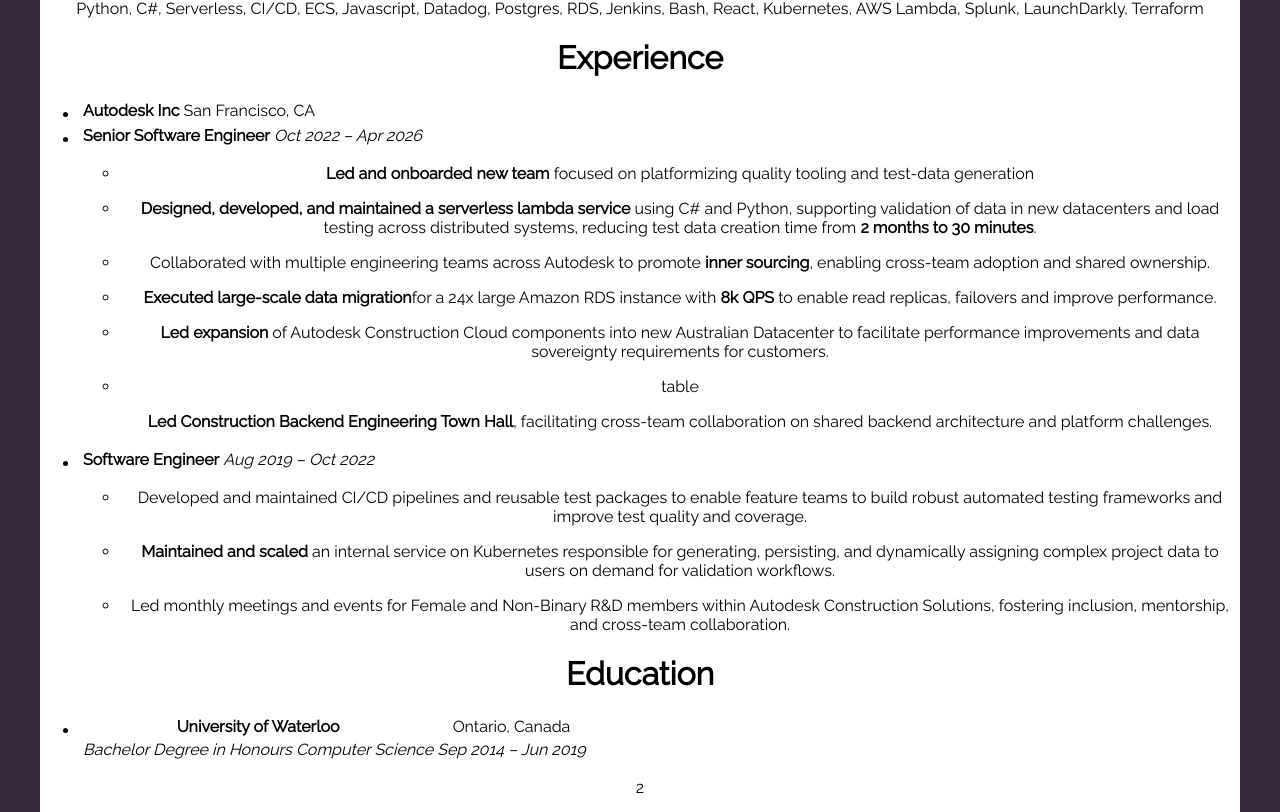
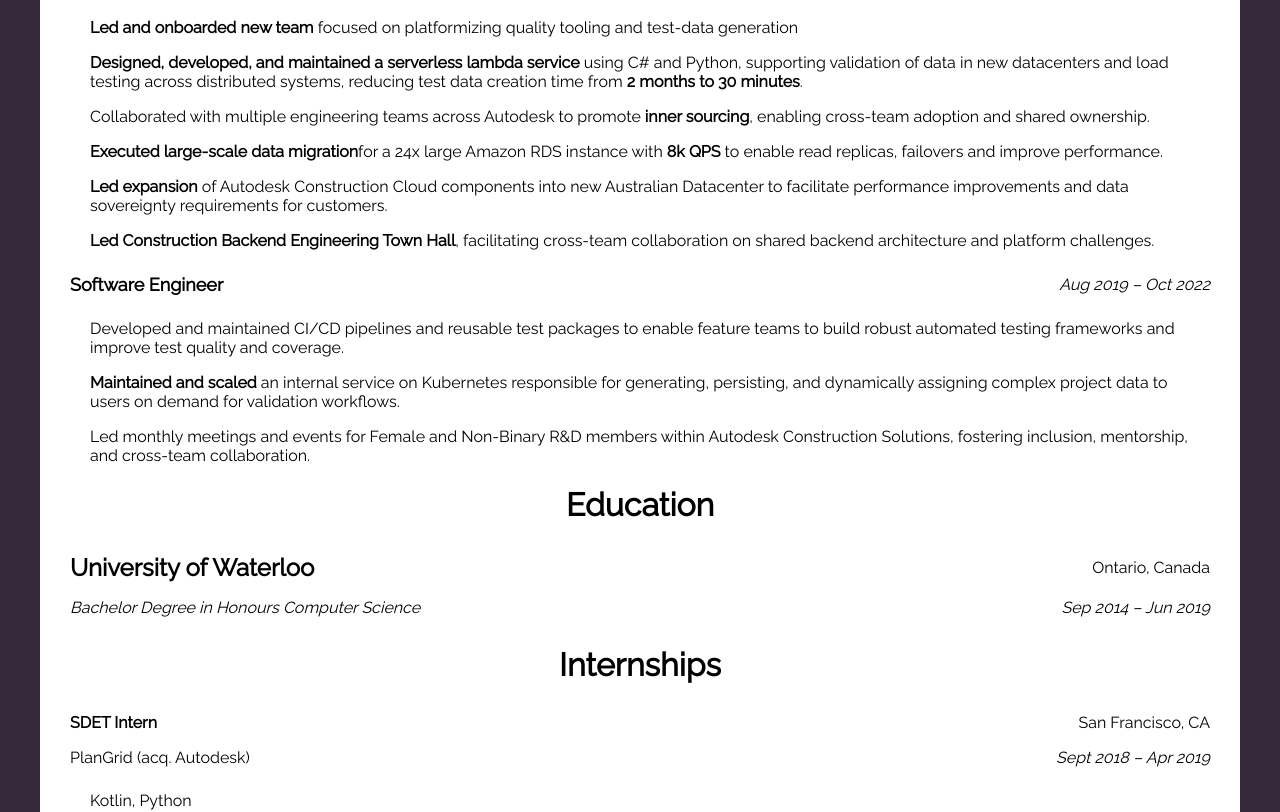
Before and after one commit to cjschen/homepage, a React (Create React App) app: page /homepage/resume in a window 1280 px wide. Shown: the part 528-1340 px from the top of the page. Built offline with nearby package versions, Linux system fonts and the light colour scheme.

Commit message:
Add Resume

```diff
--- a/src/App.css
+++ b/src/App.css
@@ -201,3 +201,67 @@
 .blog-header p {
   margin: 5px;
 }
+
+.resume {
+  padding: 10px 30px;
+  text-align: left;
+}
+
+.resume ul {
+  list-style-type: none;
+
+}
+
+.resume .center {
+  display: none;
+}
+
+#about-me, #about-me + p {
+  display: none;
+}
+
+.multicols p span {
+  display: none;
+}
+
+.resume table {
+  width: 100%;
+  table-layout: auto;
+  border-collapse: collapse;
+}
+
+.resume h1 {
+  text-align: center;
+}
+
+.resume ul {
+  width: 100%;
+  /* list-style-type: none; */
+  margin: 0;
+  padding: 0;
+}
+
+.resume li {
+  width: 100%;
+  font-family: 'Raleway', sans-serif;;
+}
+
+.resume td {
+  padding: 8px 0;
+}
+
+.resume td:last-child {
+  text-align: end;
+}
+
+.resume .resume-list {
+  padding: 0px 20px;
+  width: auto;
+}
+
+.company {
+  font-size: 24px;
+}
+.position {
+  font-size: 18px;
+}
--- a/src/App.js
+++ b/src/App.js
@@ -1,9 +1,6 @@
 
 import './App.css';
-import AprilFools from './components/AprilFools'
 import Home from './components/Home'
-import Blogs from './components/Blogs'
-import Blog from './components/Blog'
 import Resume from './components/Resume'
 import Footer from './components/Footer'
 import avatar from './res/avatar-grey.png'
@@ -35,7 +32,7 @@
               <Link to="/homepage/">Home</Link>
             </li>
             <li>
-              <Link to="/homepage/blogs">Blog</Link>
+              <Link to="/homepage/resume">Resume</Link>
             </li>
           </ul>
         </nav>
@@ -44,9 +41,6 @@
         <Routes>
           <Route exact path="/homepage/" element={<Home />} />
           <Route path="/homepage/resume" element={<Resume />} />
-          <Route path="/homepage/blogs" element={<Blogs />} />
-          <Route path="/homepage/blog/:id" element={<Blog />} />
-          <Route path="/homepage/blog-posts/1" element={<AprilFools />} />
         </Routes>
 
         <Footer />
--- a/src/components/Resume.js
+++ b/src/components/Resume.js
@@ -1,5 +1,15 @@
+import pdf from '../res/resume.pdf';
+
 export default function Resume() {
   return (
+    <div>
+      <a href={pdf} target="_blank" rel="noopener noreferrer">
+        Download PDF Here
+      </a>
+
+    {
+    // Mostly Auto-generated from latex resume
+    }
     <div className="resume">
       <div class="center">
         <p>
@@ -21,9 +31,6 @@
         </p>
       </div>
       <div class="multicols">
-        <p>
-          <span>2</span>
-        </p>
         <h1 id="about-me">About Me</h1>
         <p>
           University of Waterloo educated Platform Engineer with 8 years of
@@ -44,7 +51,7 @@
             <tbody>
               <tr>
                 <td>
-                  <strong>Autodesk Inc</strong>
+                  <strong class="company">Autodesk Inc</strong>
                 </td>
                 <td>San Francisco, CA</td>
               </tr>
@@ -56,7 +63,7 @@
             <tbody>
               <tr>
                 <td>
-                  <strong>Senior Software Engineer</strong>
+                  <strong class="position">Senior Software Engineer</strong>
                 </td>
                 <td>
                   <em>Oct 2022 – Apr 2026</em>
@@ -64,7 +71,7 @@
               </tr>
             </tbody>
           </table>
-          <ul>
+          <ul class="resume-list">
             <li>
               <p>
                 <span>
@@ -131,7 +138,7 @@
                 </span>
               </p>
             </li>
-            <li>table
+            <li>
               <p>
                 <span>
                   {" "}
@@ -152,7 +159,7 @@
             <tbody>
               <tr>
                 <td>
-                  <strong>Software Engineer</strong>
+                  <strong class="position">Software Engineer</strong>
                 </td>
                 <td>
                   <em>Aug 2019 – Oct 2022</em>
@@ -160,7 +167,7 @@
               </tr>
             </tbody>
           </table>
-          <ul>
+          <ul class="resume-list">
             <li>
               <p>
                 <span>
@@ -210,7 +217,7 @@
             <tbody>
               <tr>
                 <td>
-                  <strong>University of Waterloo</strong>
+                  <strong class="company">University of Waterloo</strong>
                 </td>
                 <td>
                   <span>Ontario, Canada</span>
@@ -229,9 +236,6 @@
         </li>
       </ul>
       <div class="multicols*">
-        <p>
-          <span>2</span>
-        </p>
         <h1 id="internships">Internships</h1>
         <ul>
           <li>
@@ -251,7 +255,7 @@
                 </tr>
               </tbody>
             </table>
-            <ul>
+            <ul class="resume-list">
               <li>
                 <p>
                   <span>
@@ -281,7 +285,7 @@
                 </tr>
               </tbody>
             </table>
-            <ul>
+            <ul class="resume-list">
               <li>
                 <p>
                   <span>
@@ -470,6 +474,7 @@
           </li>
         </ul>
       </div>
-    </div>
+ </div>
+   </div>
   );
 }
```
Also changed, not shown: 1 other file (tests, documents, lock files or other folders).
